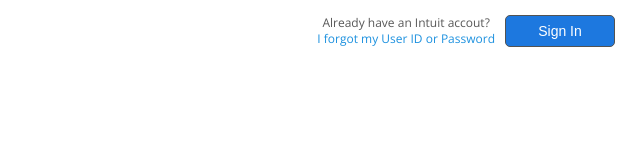
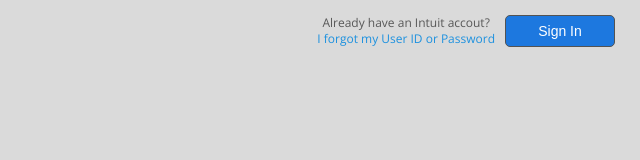
Before and after one commit to cmartin300/Mint-Signup-Clone, a plain HTML site: page index.html in a window 1280 px wide. Shown: the whole page, without its empty margins (640-1280 px from the left). Drawn offline with nearby package versions, Linux system fonts and the light colour scheme.

Commit message:
changed background color

```diff
--- a/style.css
+++ b/style.css
@@ -17,6 +17,10 @@ html {
     font-family: 'Open Sans', sans-serif;
     line-height: 1.3;
     /* font-family: 'Arimo', sans-serif; */
+}
+
+body {
+    background-color: #dadada;
 }
 
 a {
```
